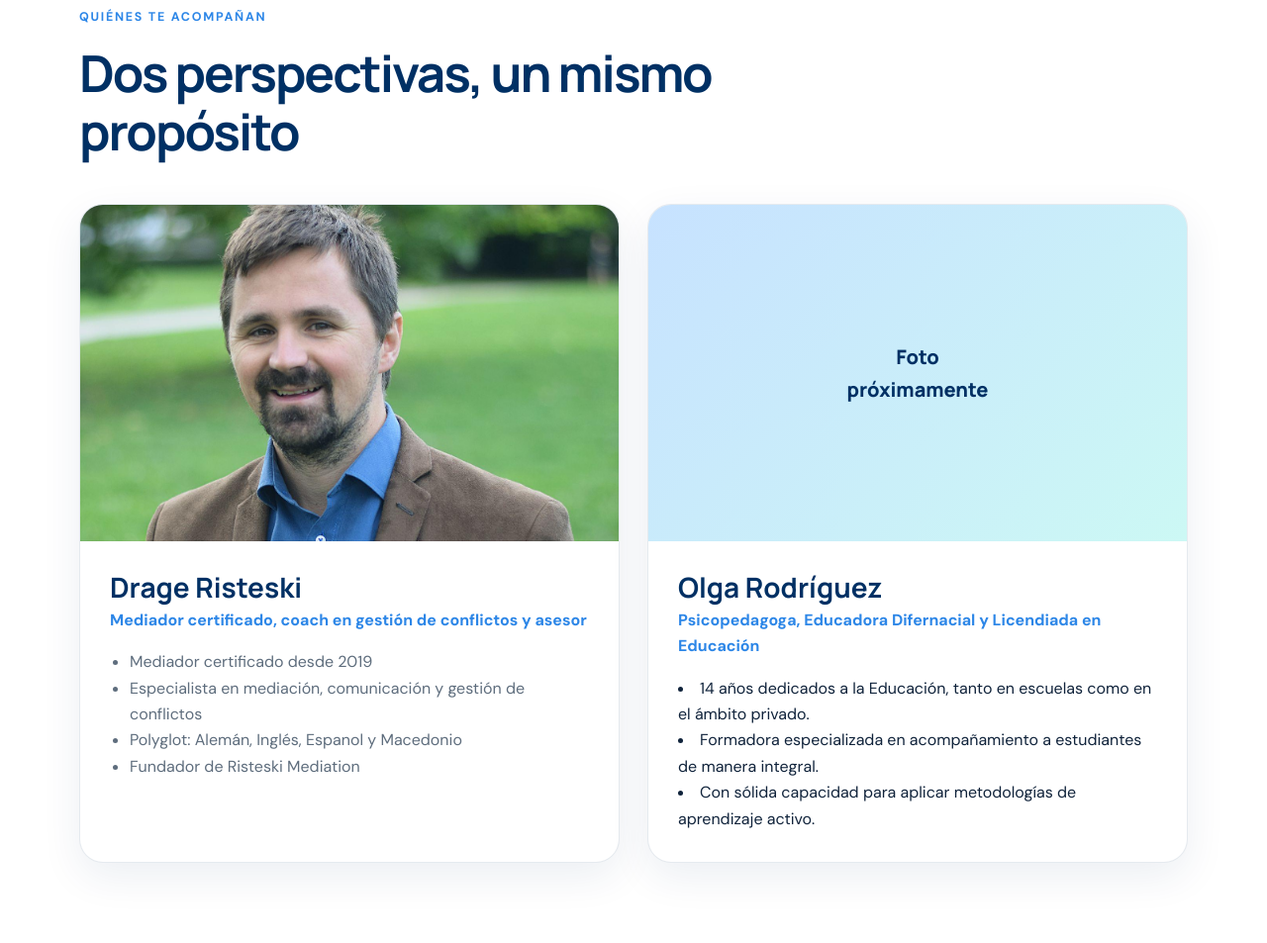
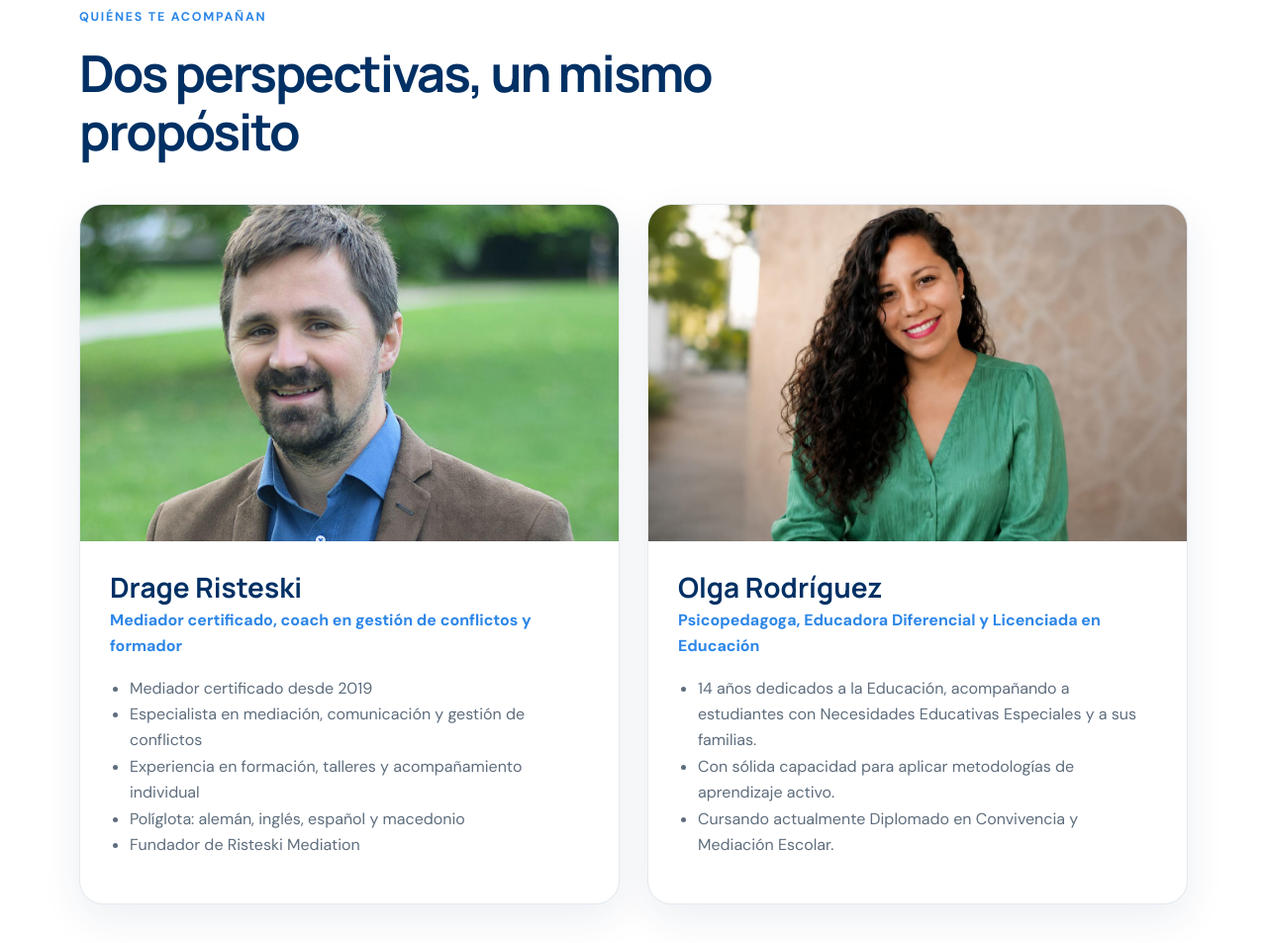
Before and after one commit to Risteski-Mediation/taller-mediacion, a plain HTML site: page index.html in a window 1280 px wide. Shown: the part 2847-3800 px from the top of the page at 99% size. Drawn offline with Linux system fonts and the light colour scheme.

Commit message:
Update index.html

```diff
--- a/index.html
+++ b/index.html
@@ -124,27 +124,27 @@
             <div class="person-photo"><img src="assets/image1.jpg" alt="Drage Risteski" /></div>
             <div class="person-content">
               <h3>Drage Risteski</h3>
-              <p class="role">Mediador certificado, coach en gestión de conflictos y asesor</p>
+              <p class="role">Mediador certificado, coach en gestión de conflictos y formador</p>
               <ul>
                 <li>Mediador certificado desde 2019</li>
                 <li>Especialista en mediación, comunicación y gestión de conflictos</li>
-                <li>Polyglot: Alemán, Inglés, Espanol y Macedonio</li>
+                <li>Experiencia en formación, talleres y acompañamiento individual</li>
+                <li>Políglota: alemán, inglés, español y macedonio</li>
                 <li>Fundador de Risteski Mediation</li>
               </ul>
             </div>
           </article>
 
-          <article class="person-card person-placeholder">
-            <div class="person-photo placeholder-photo" aria-label="Foto de Olga próximamente">
-              <span>Foto<br>próximamente</span>
-            </div>
+          <article class="person-card">
+            <div class="person-photo"><img src="assets/olga-rodriguez.jpeg" alt="Olga Rodríguez" /></div>
             <div class="person-content">
               <h3>Olga Rodríguez</h3>
-              <p class="role">Psicopedagoga, Educadora Difernacial y Licendiada en Educación</p>
+              <p class="role">Psicopedagoga, Educadora Diferencial y Licenciada en Educación</p>
+              <ul>
+                <li>14 años dedicados a la Educación, acompañando a estudiantes con Necesidades Educativas Especiales y a sus familias.</li>
+                <li>Con sólida capacidad para aplicar metodologías de aprendizaje activo.</li>
+                <li>Cursando actualmente Diplomado en Convivencia y Mediación Escolar.</li>
               </ul>
-              <li>14 años dedicados a la Educación, tanto en escuelas como en el ámbito privado.</li>
-              <li>Formadora especializada en acompañamiento a estudiantes de manera integral.</li>
-              <li>Con sólida capacidad para aplicar metodologías de aprendizaje activo.</li>
             </div>
           </article>
         </div>
```
